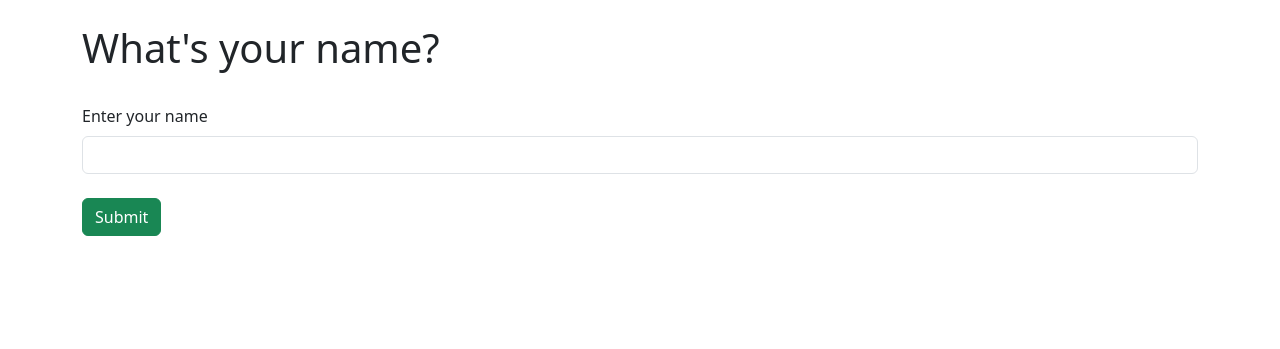
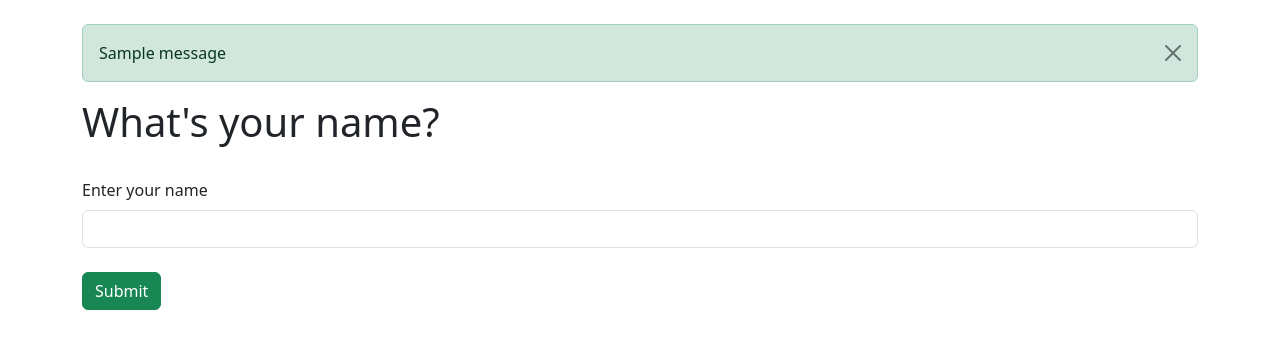
Before and after one commit to NipunChamika/flasker, a Flask app: page /name-form in a window 1280 px wide. Shown: the part 56-405 px from the top of the page. Run offline with Flask 3, Linux system fonts and the light colour scheme; one stand-in notice (Sample message) is shown.

Commit message:
feat: Implement alerts

```diff
--- a/app.py
+++ b/app.py
@@ -1,5 +1,5 @@
 import os
-from flask import Flask, render_template
+from flask import Flask, render_template, flash
 from dotenv import load_dotenv
 from flask_wtf import FlaskForm
 from wtforms import StringField, SubmitField
@@ -44,4 +44,5 @@ def name_form():
     if form.validate_on_submit():
         name = form.name.data
         form.name.data = ''
+        flash('Form submitted successfully!')
     return render_template('form.html', name=name, form=form)
--- a/templates/form.html
+++ b/templates/form.html
@@ -1,4 +1,15 @@
-{% extends 'base.html' %} {% block content %} {% if name %}
+{% extends 'base.html' %} {% block content %} {% for message in
+get_flashed_messages() %}
+<div class="alert alert-success alert-dismissible fade show" role="alert">
+  {{ message }}
+  <button
+    type="button"
+    class="btn-close"
+    data-bs-dismiss="alert"
+    aria-label="Close"
+  ></button>
+</div>
+{% endfor %} {% if name %}
 <h1>Hello {{ name }}</h1>
 {% else %}
 <h1>What's your name?</h1>
```
